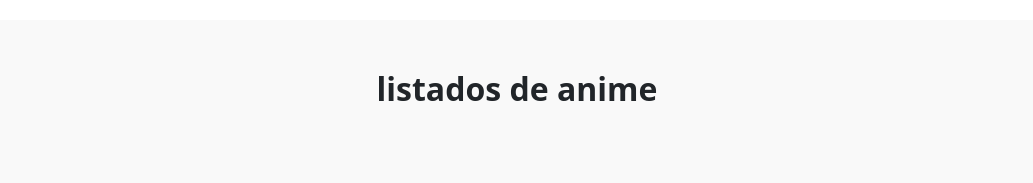
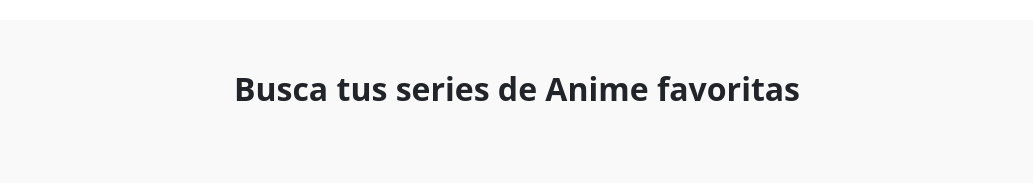
Before and after one commit to nikolasmq/anime, a React (Create React App) app: page / in a window 1280 px wide. Shown: the top 183 px of the page, without its empty margins (123-1156 px from the left). Built offline with nearby package versions, Linux system fonts and the light colour scheme; no server answers.

Commit message:
anime: se completan los requerimientos solicitados para esta

```diff
--- a/src/component/Elementos.jsx
+++ b/src/component/Elementos.jsx
@@ -71,7 +71,7 @@ const AnimeList = () => {
   return (
     <div>
       <div id='main'>
-      <h1 className='d-flex align-items-center justify-content-center' id='main-title'>listados de anime</h1>
+      <h1 className='d-flex align-items-center justify-content-center' id='main-title'>Busca tus series de Anime favoritas</h1>
         <div className="d-flex p-5">
         <input
           className="form-control me-2"
```
Also changed, not shown: 1 other file (tests, documents, lock files or other folders).
